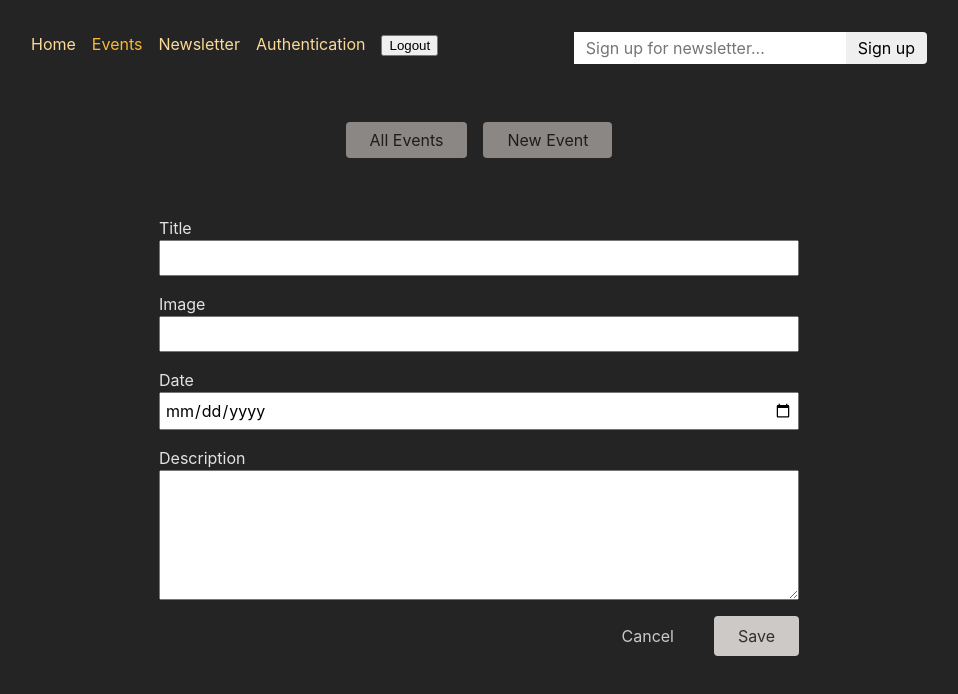
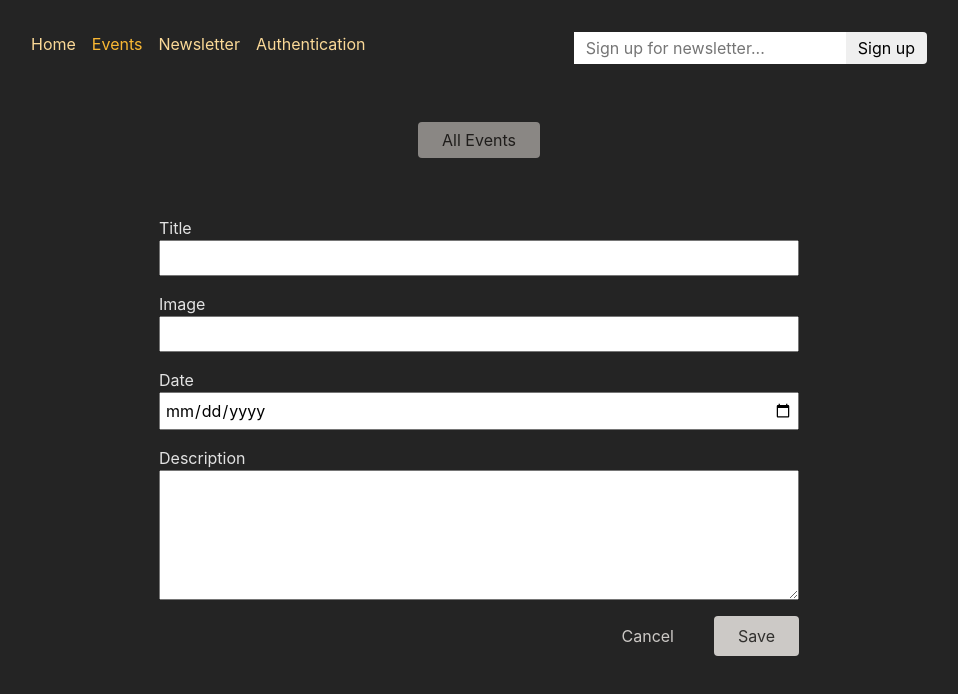
Before and after one commit to thiagoleet/react-learning-authentication, a React (Create React App) app in the folder frontend/: page /events/new in a window 1280 px wide. Shown: the top 694 px of the page, without its empty margins (161-1119 px from the left). Built offline with nearby package versions, Linux system fonts and the light colour scheme.

Commit message:
Handling state when user is authenticated

```diff
--- a/frontend/src/App.js
+++ b/frontend/src/App.js
@@ -21,13 +21,15 @@ import {
   action as authAction,
 } from "./pages/Authentication";
 import { action as logoutAction } from "./pages/Logout";
-
 import { action as manipulateEventAction } from "./components/EventForm";
+import { loader as tokenLoader } from "./utils";
 
 const router = createBrowserRouter([
   {
     path: "/",
+    id: "root",
     element: <RootLayout />,
+    loader: tokenLoader,
     errorElement: <ErrorPage />,
     children: [
       { index: true, element: <HomePage /> },
--- a/frontend/src/components/EventItem/EventItem.js
+++ b/frontend/src/components/EventItem/EventItem.js
@@ -1,7 +1,8 @@
-import { Link, useSubmit } from "react-router-dom";
+import { Link, useRouteLoaderData, useSubmit } from "react-router-dom";
 import classes from "./EventItem.module.css";
 
 function EventItem({ event }) {
+  const token = useRouteLoaderData("root");
   const submit = useSubmit();
 
   function startDeleteHandler() {
@@ -18,10 +19,12 @@ function EventItem({ event }) {
       <h1>{event.title}</h1>
       <time>{event.date}</time>
       <p>{event.description}</p>
-      <menu className={classes.actions}>
-        <Link to="edit">Edit</Link>
-        <button onClick={startDeleteHandler}>Delete</button>
-      </menu>
+      {token && (
+        <menu className={classes.actions}>
+          <Link to="edit">Edit</Link>
+          <button onClick={startDeleteHandler}>Delete</button>
+        </menu>
+      )}
     </article>
   );
 }
--- a/frontend/src/components/EventsNavigation/EventsNavigation.js
+++ b/frontend/src/components/EventsNavigation/EventsNavigation.js
@@ -1,7 +1,9 @@
-import { NavLink } from "react-router-dom";
+import { NavLink, useRouteLoaderData } from "react-router-dom";
 import classes from "./EventsNavigation.module.css";
 
 function EventsNavigation() {
+  const token = useRouteLoaderData("root");
+
   return (
     <header className={classes.header}>
       <nav>
@@ -17,7 +19,7 @@ function EventsNavigation() {
               All Events
             </NavLink>
           </li>
-          <li>
+          {token && <li>
             <NavLink
               to="/events/new"
               className={({ isActivate }) =>
@@ -26,7 +28,7 @@ function EventsNavigation() {
             >
               New Event
             </NavLink>
-          </li>
+          </li>}
         </ul>
       </nav>
     </header>
--- a/frontend/src/components/MainNavigation/MainNavigation.js
+++ b/frontend/src/components/MainNavigation/MainNavigation.js
@@ -1,8 +1,10 @@
-import { Form, NavLink } from "react-router-dom";
+import { Form, NavLink, useRouteLoaderData } from "react-router-dom";
 import classes from "./MainNavigation.module.css";
 import { NewsletterSignup } from "../NewsletterSignup";
 
 function MainNavigation() {
+  const token = useRouteLoaderData("root");
+
   return (
     <header className={classes.header}>
       <nav>
@@ -38,6 +40,7 @@ function MainNavigation() {
               Newsletter
             </NavLink>
           </li>
+          {!token && (
             <li>
               <NavLink
                 className={({ isActive }) =>
@@ -48,11 +51,14 @@ function MainNavigation() {
                 Authentication
               </NavLink>
             </li>
+          )}
+          {token && (
             <li>
               <Form action="/logout" method="post">
                 <button>Logout</button>
               </Form>
             </li>
+          )}
         </ul>
       </nav>
       <NewsletterSignup />
--- a/frontend/src/utils/auth.js
+++ b/frontend/src/utils/auth.js
@@ -13,3 +13,7 @@ export function setAuthToken(token) {
 export function removeAuthToken() {
   localStorage.clear(STORE_KEY);
 }
+
+export function loader() {
+  return getAuthToken();
+}
```
Lines whose indentation alone changed are shown as unchanged.
